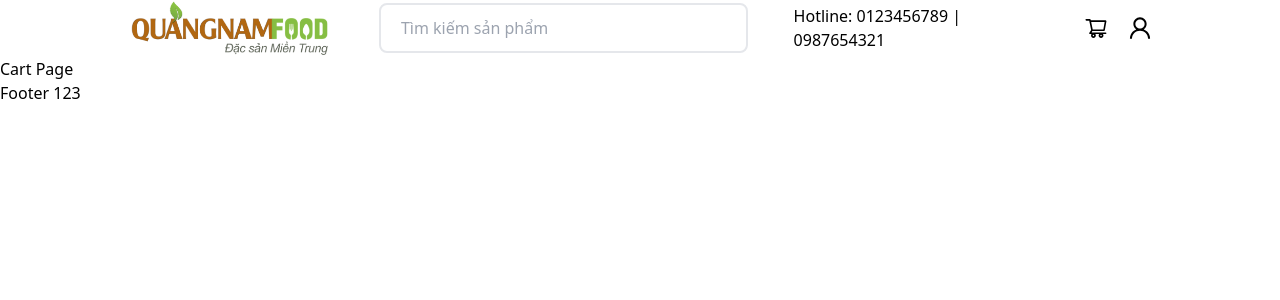
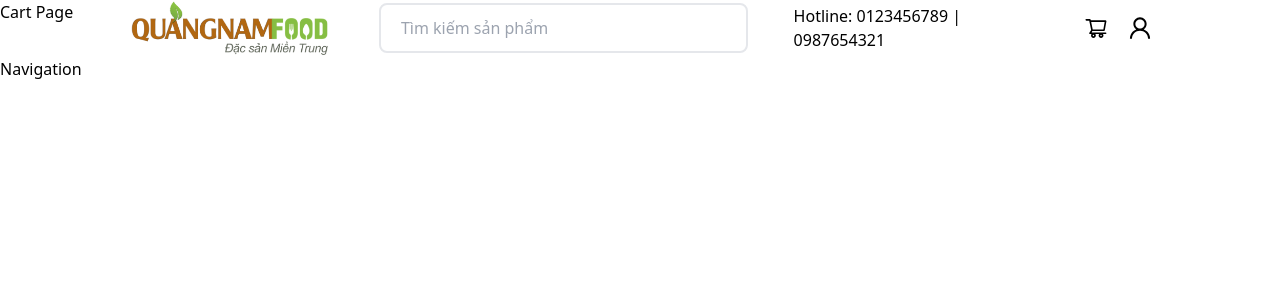
Before and after one commit to Trang-devDX/DATN_FE, a React (Create React App) app: page /cart in a window 1280 px wide. Shown: the top 300 px of the page. Built offline with nearby package versions, Linux system fonts and the light colour scheme.

Commit message:
set up files

```diff
--- a/package.json
+++ b/package.json
@@ -8,8 +8,10 @@
     "@testing-library/jest-dom": "^6.6.3",
     "@testing-library/react": "^16.2.0",
     "@testing-library/user-event": "^13.5.0",
+    "axios": "^1.8.4",
     "react": "^19.1.0",
     "react-dom": "^19.1.0",
+    "react-icons": "^5.5.0",
     "react-router-dom": "^7.4.1",
     "react-scripts": "5.0.1",
     "web-vitals": "^2.1.4"
--- a/src/App.jsx
+++ b/src/App.jsx
@@ -2,13 +2,27 @@ import { BrowserRouter as Router, Routes, Route } from "react-router-dom";
 import UserLayout from "./layouts/UserLayout";
 import Home from "./pages/user/Home";
 import Cart from "./pages/user/Cart";
+
+import PrivateRoutes from "./roots/PrivateRoutes";
+
+const roles = {
+  user: 'USER',
+  admin: 'ADMIN',
+};
 function App() {
   return (
     <Router>
       {/* Routes dành cho user */}
       <Routes>
-        <Route path="/" element={<UserLayout><Home /></UserLayout>} />
-        <Route path="/cart" element={<UserLayout><Cart /></UserLayout>} />
+        <Route path="/" element={<UserLayout />}>
+          <Route path="/home" element={<Home />} />
+          <Route path="/cart" element={<Cart />} />
+        </Route>
+      </Routes>
+
+      {/* Routes dành cho admin */}
+      <Routes element={<PrivateRoutes allowedRoles={[roles.admin]} />}>
+
       </Routes>
     </Router>
   );
--- a/src/components/Footer.jsx
+++ b/src/components/Footer.jsx
@@ -1,5 +1,5 @@
 export default function Footer(){
     return (
-        <div>Footer 123</div>
+        <div></div>
     )
 }
--- /dev/null
+++ b/src/components/Intro.jsx
@@ -0,0 +1,5 @@
+export default function Intro(){
+    return (
+        <div>Intro</div>
+    )
+}
--- /dev/null
+++ b/src/components/ListProduct.jsx
@@ -0,0 +1,5 @@
+export default function ListProduct(){
+    return (
+        <div>ListProduct</div>
+    )
+}
--- /dev/null
+++ b/src/components/Navigation.jsx
@@ -0,0 +1,5 @@
+export default function Navigation(){
+    return (
+        <div>Navigation</div>
+    )
+}
--- /dev/null
+++ b/src/components/Slider.jsx
@@ -0,0 +1,5 @@
+export default function Slider(){
+    return (
+        <div>Slider</div>
+    )
+}
--- a/src/context/AuthProvider.js
+++ b/src/context/AuthProvider.js
@@ -1,5 +1,5 @@
 import { createContext, useEffect, useState } from 'react';
-import { getUserFromToken } from '../Services/UserService';
+import { getUserFromToken } from '../services/UserService';
 const AuthContext = createContext();
 
 export const AuthProvider = ({ children }) => {
--- a/src/layouts/UserLayout.jsx
+++ b/src/layouts/UserLayout.jsx
@@ -1,11 +1,16 @@
+import { Outlet } from "react-router-dom";
 import Header from "../components/Header";
 import Footer from "../components/Footer";
+import Navigation from "../components/Navigation";
 
-const UserLayout = ({ children }) => {
+const UserLayout = () => {
   return (
     <>
-      <Header />
-      <main>{children}</main>
+      <div className="fixed top-0 right-0 left-0 z-10">
+        <Header />
+        <Navigation></Navigation>
+      </div>
+      <main><Outlet /></main>
       <Footer />
     </>
   );
--- a/src/pages/user/Home.jsx
+++ b/src/pages/user/Home.jsx
@@ -1,5 +1,13 @@
+import Intro from "../../components/Intro";
+import ListProduct from "../../components/ListProduct";
+import Slider from "../../components/Slider";
+
 export default function Home() {
     return(
-        <div>Home Page</div>
+        <div>
+            {/* <Intro></Intro> */}
+            {/* <Slider></Slider> */}
+            {/* <ListProduct></ListProduct> */}
+        </div>
     )
 }
```
Also changed, not shown: src/components/Slidebar.jsx (deleted), 1 other file (tests, documents, lock files or other folders).
